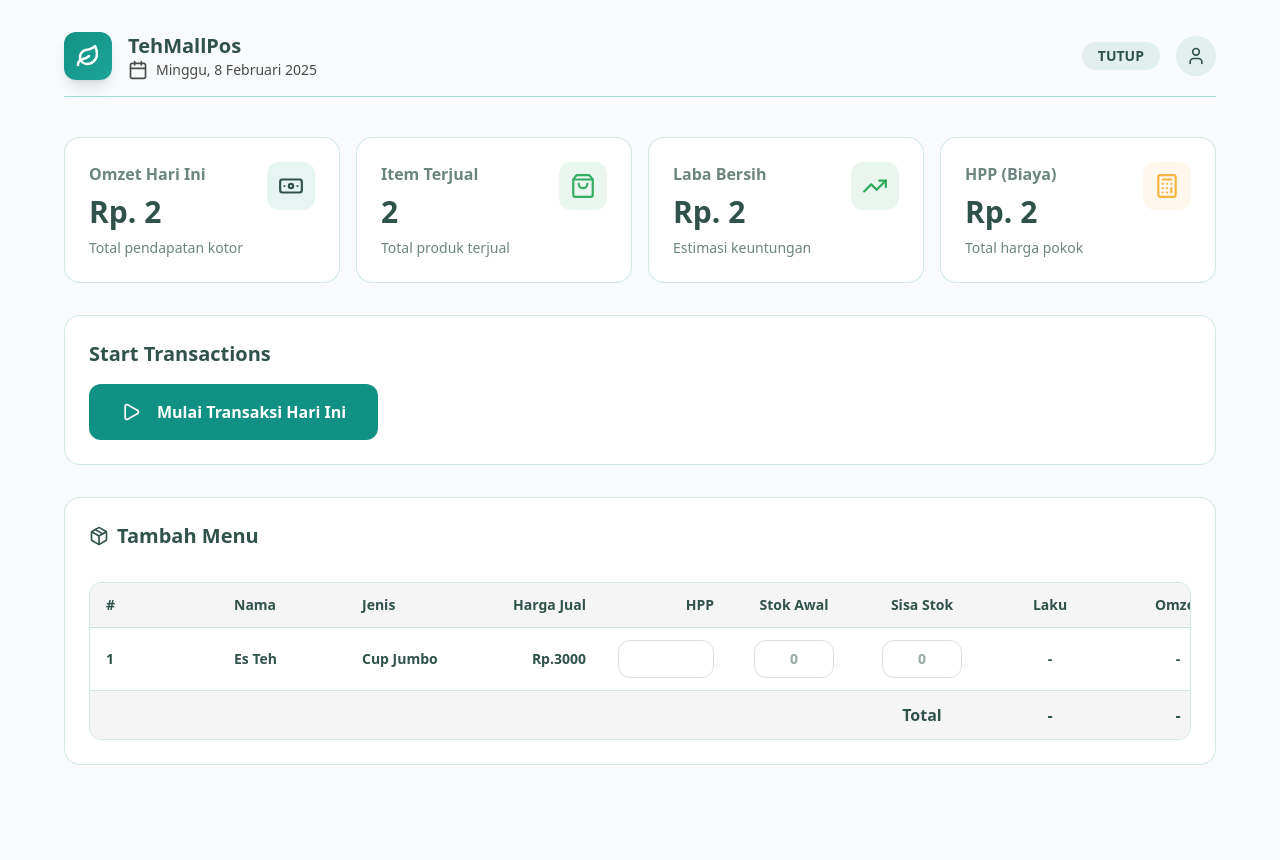
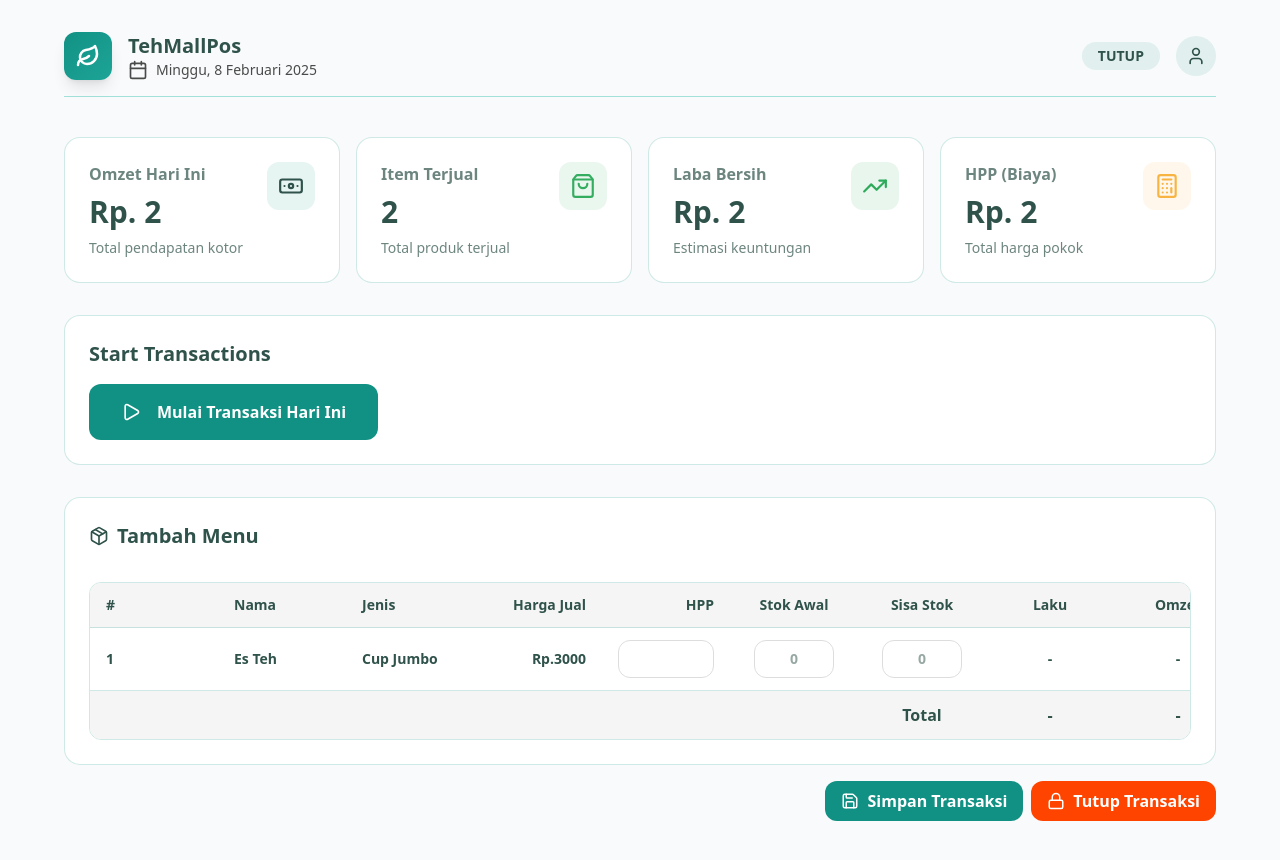
Before and after one commit to Rfn18/ES_TEH_MALL-CLIENT, a React (Vite) app: page /dashboard in a window 1280 px wide. Shown: the top 860 px of the page. Before the commit the page ends 800 px from the top, so only its background shows below. Built offline with nearby package versions, Linux system fonts and the light colour scheme; no server answers.

Commit message:
feat: add btn component

```diff
--- a/src/page/dashboard.tsx
+++ b/src/page/dashboard.tsx
@@ -3,14 +3,17 @@ import {
   Calculator,
   CirclePlus,
   CircleX,
+  Lock,
   Package,
   Play,
+  Save,
   ShoppingBag,
   TrendingUp,
 } from "lucide-react";
 import { Header } from "../components/ui/Header";
-import { useState } from "react";
+import { useEffect, useState } from "react";
 import Alert from "../components/ui/Alert";
+import axios from "axios";
 
 interface cardProps {
   title: string;
@@ -19,9 +22,22 @@ interface cardProps {
   icon: any;
 }
 
+interface MenuForm {
+  id: number;
+  kd_menu: string;
+  nama_menu: string;
+  jenis_id: string;
+  harga_satuan: number;
+  biaya_produksi: number;
+}
+
 export const UserDashboard = () => {
   const [open, setOpen] = useState(false);
   const [alert, setAlert] = useState(false);
+  const [menuList, setMenuList] = useState<MenuForm[]>([]);
+
+  const url = import.meta.env.VITE_BASE_URL;
+
   const createTransaction = () => {
     setOpen(true);
   };
@@ -29,6 +45,20 @@ export const UserDashboard = () => {
   const closeTransaction = () => {
     setAlert(true);
   };
+
+  useEffect(() => {
+    const fecthingMenu = async () => {
+      try {
+        const response = await axios.get(`${url}/api/menu`);
+        const datas = response.data.data.datas;
+        console.log(datas);
+      } catch (error) {
+        console.error("Failed fetching data", error);
+      }
+    };
+
+    fecthingMenu();
+  }, []);
 
   const CalculateCard = ({ title, point, desc, icon }: cardProps) => {
     return (
@@ -193,12 +223,23 @@ export const UserDashboard = () => {
             </tfoot>
           </table>
         </div>
+
         {/* <div className="self-center flex flex-col h-60 items-center justify-center text-[#2f524a]/70  ">
           <Package size={50} />
           <h1 className="font-semibold mt-4">Belum ada list menu</h1>
           <p className="text-sm">Tambahkan menu untuk melihat list menu.</p>
         </div> */}
       </div>
+      <div className="flex items-center justify-end gap-2 my-4">
+        <button className="flex items-center justify-center py-2 px-4 rounded-xl gap-2 text-md font-semibold bg-[#119184] hover:bg-[#119184]/80 cursor-pointer transition text-white">
+          <Save size={18} />
+          Simpan Transaksi
+        </button>
+        <button className="flex items-center justify-center py-2 px-4 rounded-xl gap-2 text-md font-semibold bg-[#FF4400] hover:bg-[#FF4400]/80 cursor-pointer transition text-white">
+          <Lock size={18} />
+          Tutup Transaksi
+        </button>
+      </div>
     </div>
   );
 };
```
Also changed, not shown: src/components/ui/CardForm.tsx (line endings or trailing spaces).
